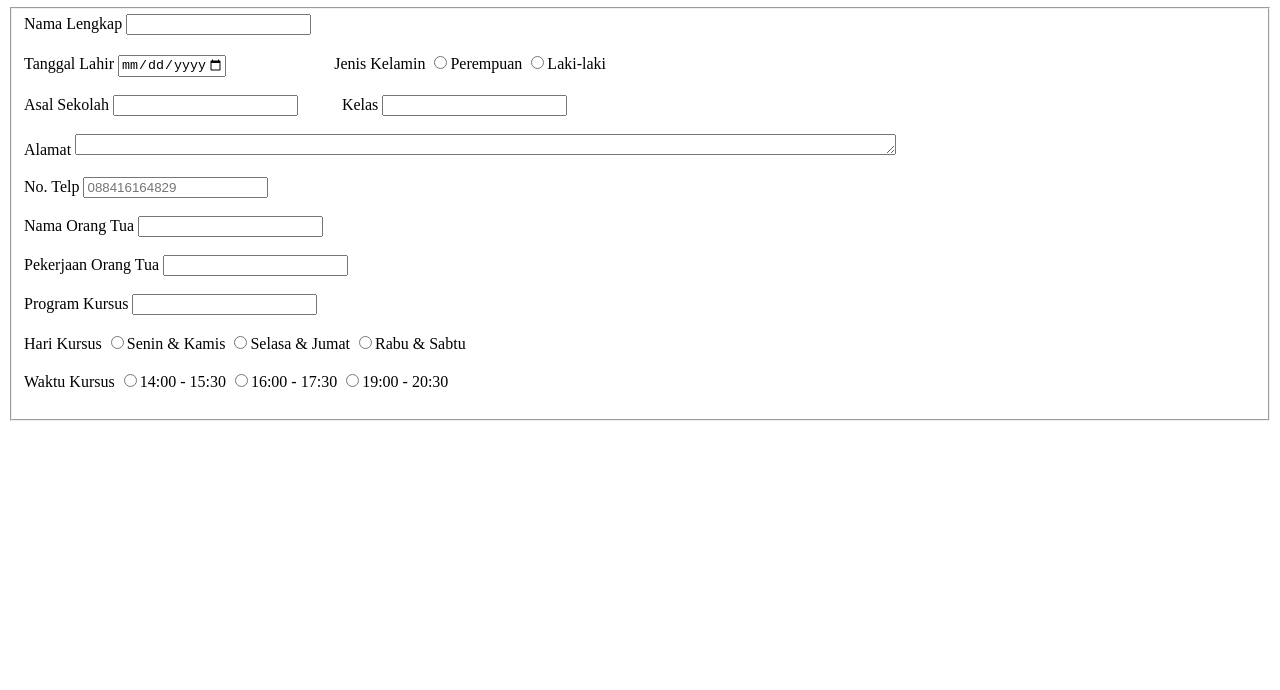
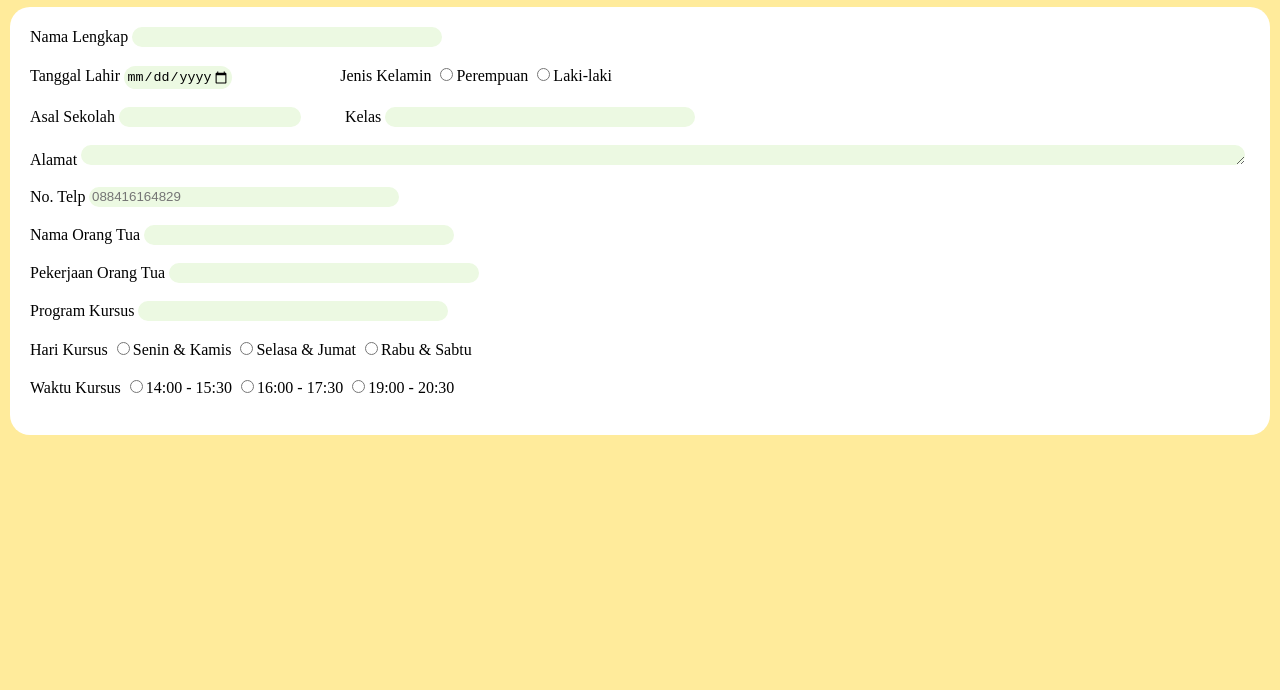
Before and after one commit to MrYanto/wph-bootcamp, a plain HTML site: page Today's-Practice_2025-7-7/form.html in a window 1280 px wide. Shown: the part 110-800 px from the top of the page. Drawn offline with Linux system fonts and the light colour scheme.

Commit message:
adding style

```diff
--- a/Today's-Practice_2025-7-7/form.html
+++ b/Today's-Practice_2025-7-7/form.html
@@ -4,6 +4,7 @@
   <meta charset="UTF-8">
   <meta name="viewport" content="width=device-width, initial-scale=1.0">
   <title>Formulir Pendaftaran</title>
+  <link rel="stylesheet" href="style.css">
 </head>
 <body>
   <h1>Formulir <br>Pendaftaran</h1>
--- /dev/null
+++ b/Today's-Practice_2025-7-7/style.css
@@ -0,0 +1,57 @@
+body {
+  background-color: #ffeb9b;
+}
+
+h1 {
+  text-decoration: underline;
+}
+
+fieldset {
+  border: none;
+  border-radius: 20px;
+  background-color: #fff;
+  padding: 20px;
+}
+
+input[type='text']#school {
+  width: auto;
+}
+
+.gender {
+  float: left;
+}
+
+input[type='text']#school {
+  width: auto;
+}
+input[type='text'] {
+  border-radius: 20px;
+  padding: 2.5px;
+  border: none;
+  background-color: #ecf9e2;
+  width: 25%;
+}
+
+input[type='date'] {
+  border-radius: 20px;
+  padding: 2.5px;
+  border: none;
+  background-color: #ecf9e2;
+  width: auto;
+}
+
+input[type='tel'] {
+  border-radius: 20px;
+  padding: 2.5px;
+  border: none;
+  background-color: #ecf9e2;
+  width: 25%;
+}
+
+textarea {
+  border-radius: 20px;
+  padding: 2.5px;
+  border: none;
+  background-color: #ecf9e2;
+  width: 95%;
+}
```
